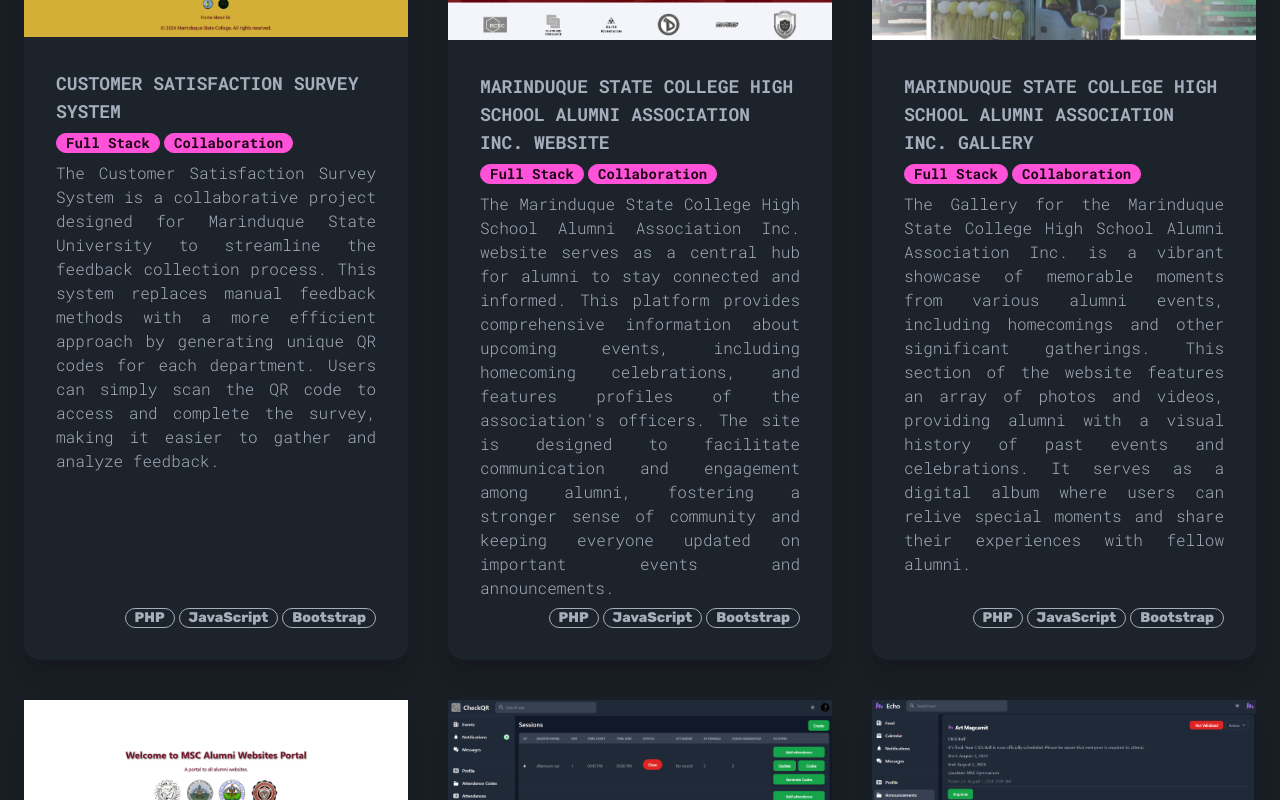
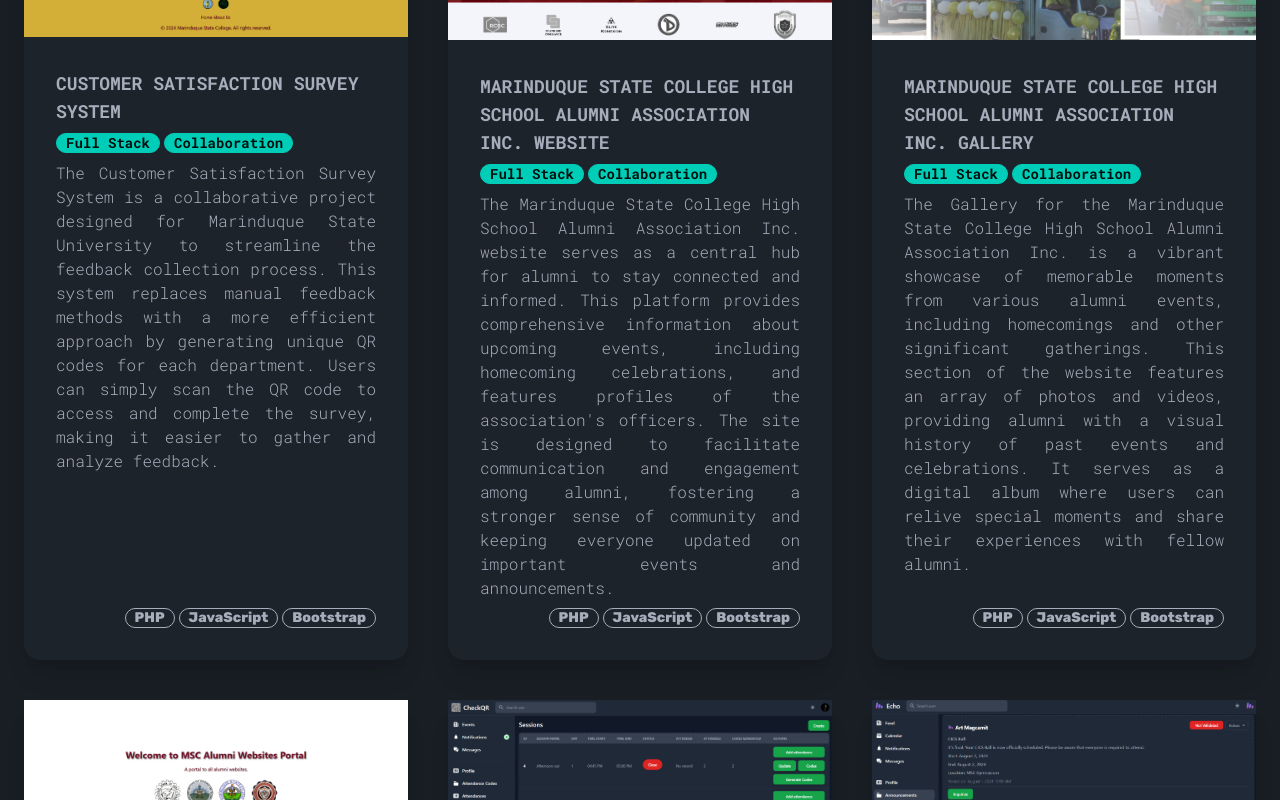
Before and after one commit to lstvelasco/luisito-velasco, a React (Vite) app: page / in a window 1280 px wide. Shown: the part 1120-1920 px from the top of the page. Built offline with nearby package versions, Linux system fonts and the light colour scheme.

Commit message:
Additional fix for older browser

```diff
--- a/src/components/ProjectCard.tsx
+++ b/src/components/ProjectCard.tsx
@@ -42,7 +42,7 @@
         >
           {role.map((item, index) => {
             return (
-              <div key={index} className="badge badge-secondary">
+              <div key={index} className="badge badge-accent">
                 {item}
               </div>
             );
--- a/src/components/Skills.tsx
+++ b/src/components/Skills.tsx
@@ -34,7 +34,7 @@
             </div>
           </div>
 
-          <div className="divider divider-secondary w-40 m-auto"></div>
+          <div className="divider divider-accent w-40 m-auto"></div>
 
           <div className="flex flex-wrap flex-row gap-2 lg:gap-5 justify-center">
             <div className="badge badge-primary font-serif text-base lg:text-2xl w-auto h-auto">
@@ -54,7 +54,7 @@
             </div>
           </div>
 
-          <div className="divider divider-secondary w-40 m-auto"></div>
+          <div className="divider divider-accent w-40 m-auto"></div>
 
           <div className="flex flex-wrap flex-row gap-2 lg:gap-5 justify-center">
             <div className="badge badge-primary font-serif text-base lg:text-2xl w-auto h-auto">
```
